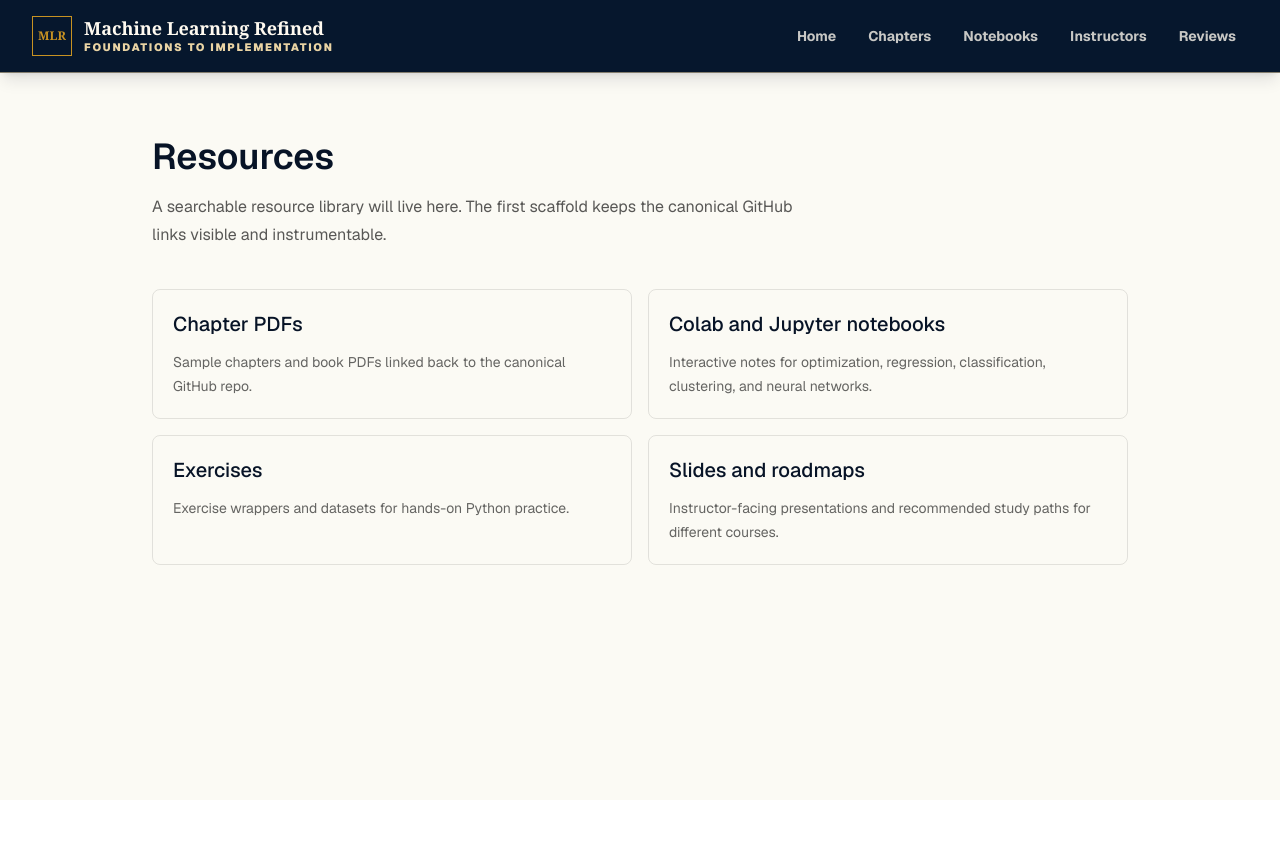
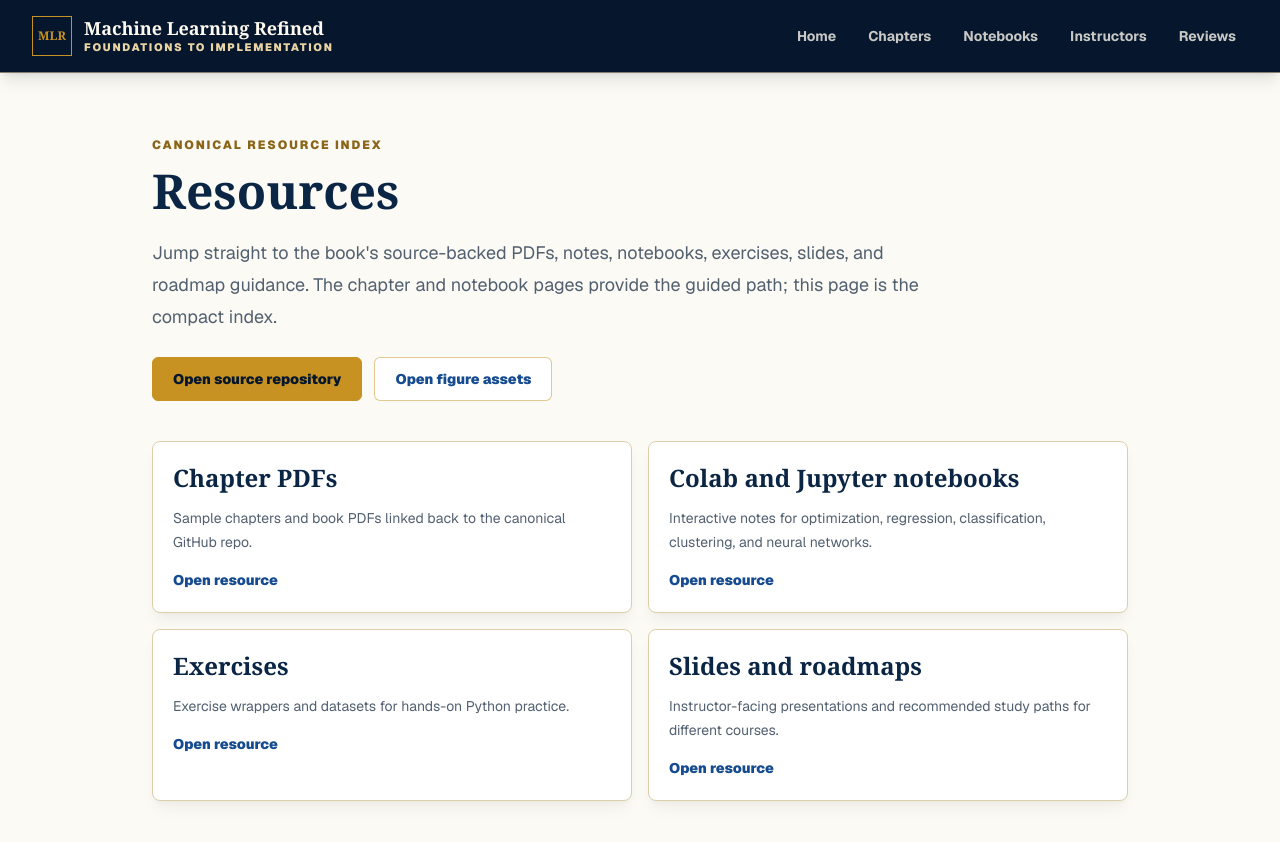
Before and after one commit to neonwatty/mlrefined-website, a Next.js app: page /resources in a window 1280 px wide. Shown: the top 842 px of the page. Before the commit the page ends 800 px from the top, so only its background shows below. Built offline with nearby package versions, Linux system fonts and the light colour scheme; no server answers.

Commit message:
Polish resource readiness and dashboard indexing

```diff
--- a/src/app/dashboard/page.tsx
+++ b/src/app/dashboard/page.tsx
@@ -1,12 +1,18 @@
 import { PageHeader } from "@/components/site/page-header";
 import { createPageMetadata } from "@/lib/site";
 
-export const metadata = createPageMetadata({
-  title: "Analytics Dashboard",
-  description:
-    "Owner dashboard scaffold for PostHog events, Google Search Console trends, and content SEO opportunities.",
-  path: "/dashboard",
-});
+export const metadata = {
+  ...createPageMetadata({
+    title: "Analytics Dashboard",
+    description:
+      "Owner dashboard scaffold for PostHog events, Google Search Console trends, and content SEO opportunities.",
+    path: "/dashboard",
+  }),
+  robots: {
+    index: false,
+    follow: false,
+  },
+};
 
 const dashboardSections = [
   "Search Console query opportunities",
--- a/src/app/resources/page.tsx
+++ b/src/app/resources/page.tsx
@@ -1,6 +1,6 @@
 import { ResourceLink } from "@/components/analytics/resource-link";
 import { PageHeader } from "@/components/site/page-header";
-import { resourceGroups } from "@/content/book";
+import { bookLinks, resourceGroups } from "@/content/book";
 import { createPageMetadata } from "@/lib/site";
 
 export const metadata = createPageMetadata({
@@ -15,26 +15,59 @@ export default function ResourcesPage() {
     <main className="min-h-screen bg-[#fbfaf4] text-[#071326]">
       <PageHeader activeHref="/resources" />
       <div className="mx-auto max-w-5xl px-6 py-16">
-        <h1 className="text-4xl font-semibold">Resources</h1>
-        <p className="mt-4 max-w-2xl leading-7 text-black/65">
-          A searchable resource library will live here. The first scaffold keeps
-          the canonical GitHub links visible and instrumentable.
+        <p className="mb-2 text-xs font-black uppercase tracking-[0.16em] text-[#8a6519]">
+          Canonical resource index
         </p>
+        <h1 className="font-serif text-5xl font-black leading-tight text-[#0b2545]">
+          Resources
+        </h1>
+        <p className="mt-4 max-w-3xl text-lg leading-8 text-[#526070]">
+          Jump straight to the book&apos;s source-backed PDFs, notes,
+          notebooks, exercises, slides, and roadmap guidance. The chapter and
+          notebook pages provide the guided path; this page is the compact index.
+        </p>
+        <div className="mt-6 flex flex-wrap gap-3">
+          <ResourceLink
+            className="inline-flex min-h-11 items-center justify-center rounded-md border border-[#c79222] bg-[#c79222] px-5 text-sm font-black text-[#06172d] transition-colors hover:bg-[#d7a02b]"
+            eventName="github_resource_clicked"
+            eventProperties={{ location: "resources_page", resource: "canonical_repo" }}
+            href={bookLinks.repo}
+            rel="noreferrer"
+            target="_blank"
+          >
+            Open source repository
+          </ResourceLink>
+          <ResourceLink
+            className="inline-flex min-h-11 items-center justify-center rounded-md border border-[#c79222]/50 bg-white px-5 text-sm font-black text-[#164b8f] transition-colors hover:bg-[#fff7e7]"
+            eventName="github_resource_clicked"
+            eventProperties={{ location: "resources_page", resource: "notes_assets_repo" }}
+            href={bookLinks.notesAssets}
+            rel="noreferrer"
+            target="_blank"
+          >
+            Open figure assets
+          </ResourceLink>
+        </div>
         <div className="mt-10 grid gap-4 md:grid-cols-2">
           {resourceGroups.map((resource) => (
             <ResourceLink
               key={resource.title}
-              className="rounded-lg border border-black/10 p-5"
+              className="group rounded-lg border border-[#ddcfad] bg-white p-5 shadow-lg shadow-[#071326]/5 transition-all hover:-translate-y-0.5 hover:border-[#164b8f]/45 hover:shadow-[#071326]/10"
               eventName="github_resource_clicked"
               eventProperties={{ location: "resources_page", resource: resource.title }}
               href={resource.href}
               target="_blank"
               rel="noreferrer"
             >
-              <h2 className="text-xl font-medium">{resource.title}</h2>
-              <p className="mt-3 text-sm leading-6 text-black/60">
+              <h2 className="font-serif text-2xl font-black text-[#0b2545]">
+                {resource.title}
+              </h2>
+              <p className="mt-3 text-sm leading-6 text-[#526070]">
                 {resource.description}
               </p>
+              <span className="mt-4 inline-flex text-sm font-black text-[#164b8f] transition-transform group-hover:translate-x-1">
+                Open resource
+              </span>
             </ResourceLink>
           ))}
         </div>
--- a/src/app/robots.ts
+++ b/src/app/robots.ts
@@ -7,7 +7,7 @@ export default function robots(): MetadataRoute.Robots {
     rules: {
       userAgent: "*",
       allow: "/",
-      disallow: ["/api/", "/admin/"],
+      disallow: ["/api/", "/admin/", "/dashboard"],
     },
     sitemap: `${siteConfig.url}/sitemap.xml`,
     host: siteConfig.url,
--- a/src/lib/site.ts
+++ b/src/lib/site.ts
@@ -79,5 +79,4 @@ export const publicRoutes = [
   "/instructors",
   "/reviews",
   "/resources",
-  "/dashboard",
 ];
```
Also changed, not shown: 1 other file (tests, documents, lock files or other folders).
